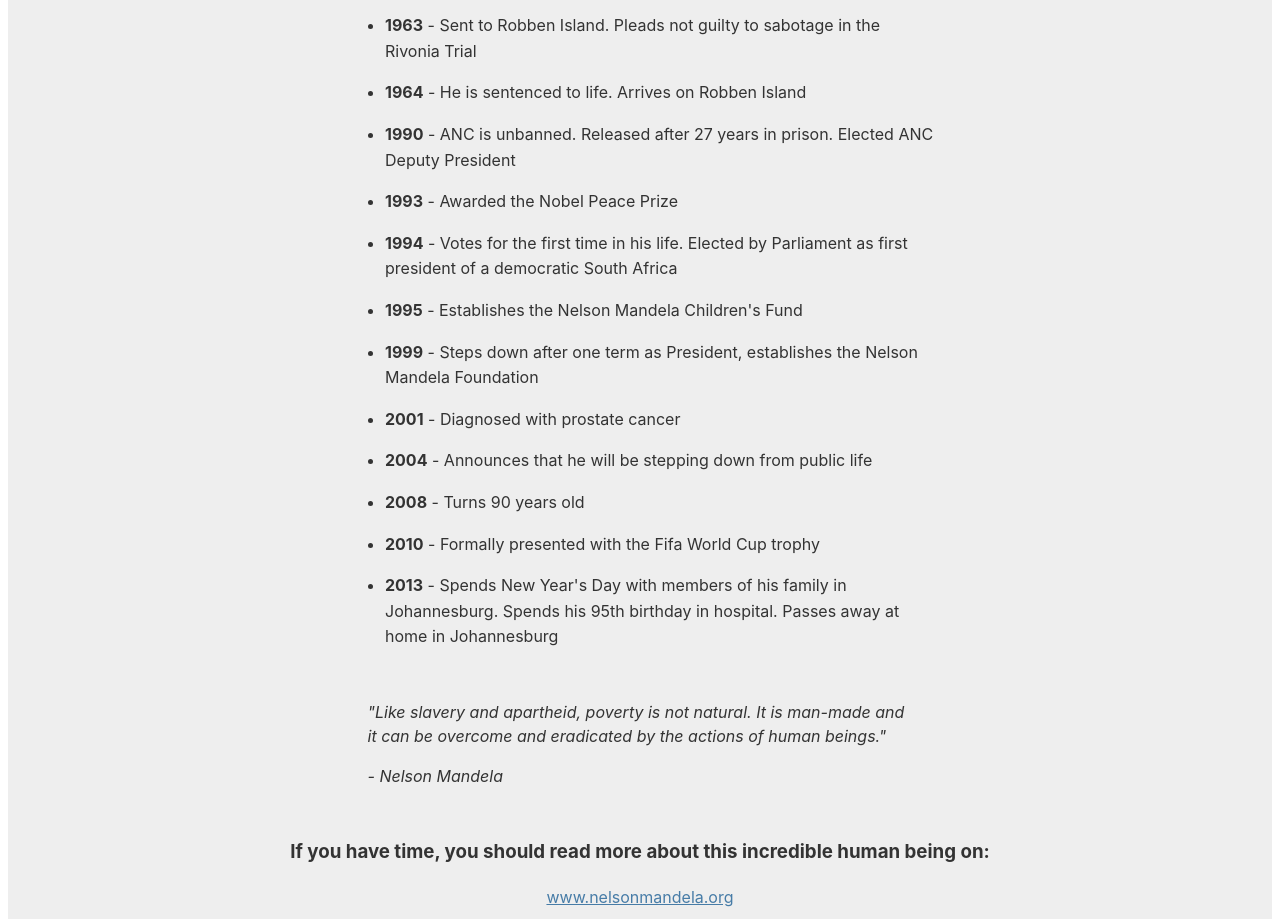
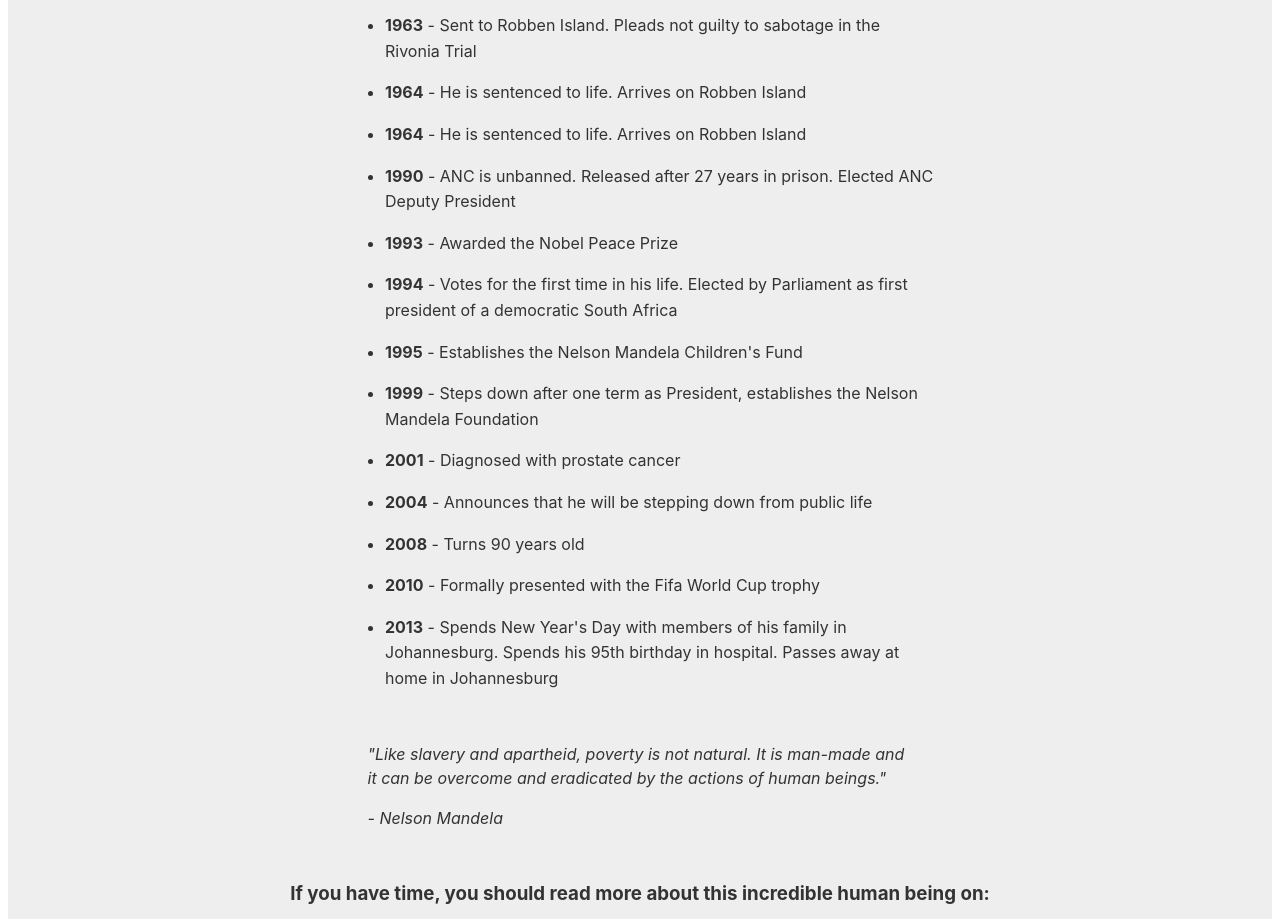
Before and after one commit to LilyMilano/Responsive-Web-Design-Certification, a plain HTML site: page Responsive Web Design/test2-tribute-page/index.html in a window 1280 px wide. Shown: the part 1180-2099 px from the top of the page. Drawn offline with Linux system fonts and the light colour scheme.

Commit message:
Revert "Delete a repeated list item in the timeline"
This reverts commit 9019cfc1290d00d74c1ffc3cace9270b3e407a75.

```diff
--- a/Responsive Web Design/test2-tribute-page/index.html
+++ b/Responsive Web Design/test2-tribute-page/index.html
@@ -70,6 +70,10 @@
                     - He is sentenced to life. Arrives on Robben Island
                 </li>
                 <li>
+                    <strong>1964</strong>
+                    - He is sentenced to life. Arrives on Robben Island
+                </li>
+                <li>
                     <strong>1990</strong>
                     - ANC is unbanned. Released after 27 years in prison. Elected ANC Deputy President
                 </li>
```
